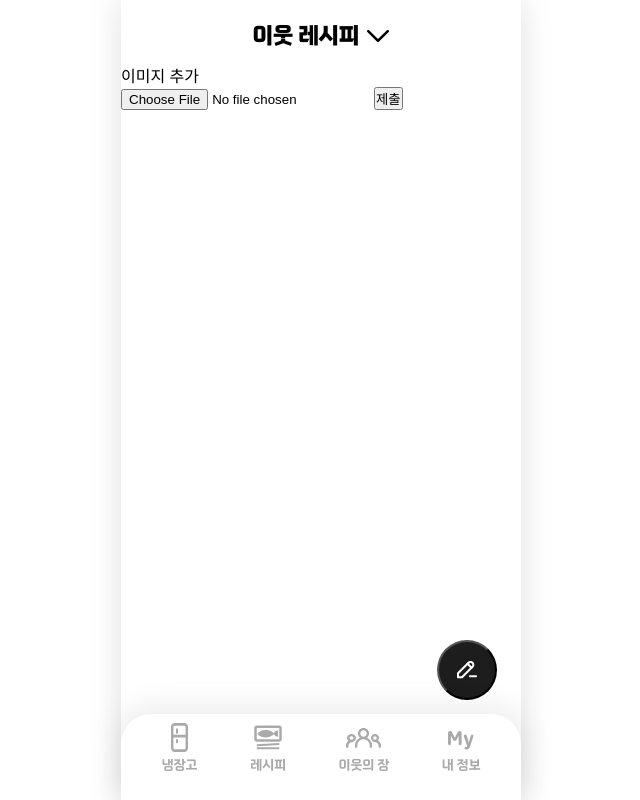
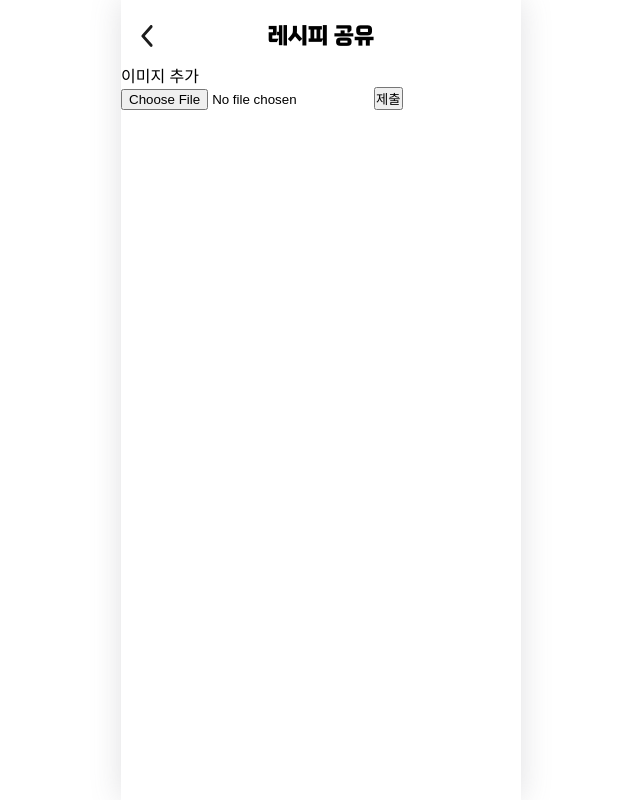
Before and after one commit to TRENDITHON-Omnivore-Team1/NaengTulCook-FE, a React (Vite) app: page /community/write-recipe in a window 1280 px wide. Shown: the whole page, without its empty margins (319-959 px from the left). Built offline with nearby package versions, Linux system fonts and the light colour scheme.

Commit message:
🎨: 공통 상단바 컴포넌트 뒤로가기 버튼 추가 및 이웃레시피 등록 레이아웃 수정

```diff
--- a/src/components/common/topbar/Topbar.jsx
+++ b/src/components/common/topbar/Topbar.jsx
@@ -1,10 +1,19 @@
 import * as A from "./Topbar.style";
 import dropdownSvg from "@/assets/icons/icon_dropdown.svg";
 import checkSvg from "@/assets/icons/icon_check.svg";
+import backSvg from "@/assets/icons/icon_arrow_back.svg";
 import { useState } from "react";
 import { BackgroundDarkOverlay } from "@/styles/common/CommonStyleComp";
+import { useNavigate } from "react-router-dom";
 
-function DropdownComp({ optionList, currentIndex, setCurrentIndex, setIsOpened, onOptionSelect, pathList }) {
+function DropdownComp({
+  optionList,
+  currentIndex,
+  setCurrentIndex,
+  setIsOpened,
+  onOptionSelect,
+  pathList,
+}) {
   return (
     <>
       <BackgroundDarkOverlay />
@@ -30,12 +39,31 @@ function DropdownComp({ optionList, currentIndex, setCurrentIndex, setIsOpened,
   );
 }
 
-export default function Topbar({ pageTitle = "", optionList = [], onOptionSelect, pathList }) {
+export default function Topbar({
+  pageTitle = "",
+  optionList = [],
+  onOptionSelect,
+  pathList,
+  isSubPage = false,
+}) {
+  const navigate = useNavigate();
   const [isOpened, setIsOpened] = useState(false);
   const [currentIndex, setCurrentIndex] = useState(0);
 
+  const handleMoveToBack = () => {
+    navigate(-1);
+  };
+
   return (
     <>
+      {isSubPage ? (
+        // 뒤로가기 상단바
+        <A.CompContainerSec>
+          <A.Icon28Img onClick={handleMoveToBack} src={backSvg} alt="뒤로가기" />
+          <A.ButtonArea>{pageTitle}</A.ButtonArea>
+        </A.CompContainerSec>
+      ) : (
+        // 메인 상단바 - 드롭다운 유무
         <A.CompContainer>
           {optionList.length > 0 ? (
             <A.ButtonArea onClick={() => setIsOpened(true)}>
@@ -46,6 +74,9 @@ export default function Topbar({ pageTitle = "", optionList = [], onOptionSelect
             <A.ButtonArea>{pageTitle}</A.ButtonArea>
           )}
         </A.CompContainer>
+      )}
+
+      {/* 드롭다운 */}
       {isOpened && (
         <DropdownComp
           optionList={optionList}
--- a/src/components/common/topbar/Topbar.style.js
+++ b/src/components/common/topbar/Topbar.style.js
@@ -11,6 +11,21 @@ export const CompContainer = styled.div`
   max-width: 500px;
 
   ${RowCenterCSS}
+
+  background-color: #fff;
+  color: #1d1d1d;
+`;
+export const CompContainerSec = styled.div`
+  position: sticky;
+  top: 0;
+
+  padding-top: 8px;
+  width: 100%;
+  max-width: 500px;
+
+  display: grid;
+  grid-template-columns: 1fr 4fr 1fr;
+  align-items: center;
 
   background-color: #fff;
   color: #1d1d1d;
@@ -30,6 +45,12 @@ export const IconImg = styled.img`
   width: 22px;
   height: 12px;
   margin-left: 8px;
+`;
+export const Icon28Img = styled.img`
+  width: 28px;
+  height: 28px;
+  margin-left: 12px;
+  cursor: pointer;
 `;
 
 // 드롭다운
--- a/src/components/community/write-neighbor-recipe/WriteRecipeLayout.jsx
+++ b/src/components/community/write-neighbor-recipe/WriteRecipeLayout.jsx
@@ -1,9 +1,11 @@
+import Topbar from "@/components/common/topbar/Topbar";
 import RecipeStepA from "./RecipeStepA";
 import * as A from "./WriteRecipeLayout.style";
 
 export default function WriteRecipeLayout() {
   return (
     <>
+      <Topbar pageTitle="레시피 공유" isSubPage={true} />
       <RecipeStepA />
     </>
   );
--- a/src/layouts/root-layout.jsx
+++ b/src/layouts/root-layout.jsx
@@ -10,6 +10,7 @@ export default function RootLayout() {
     "/refrigerator/add-ingredient",
     "/community/experience/write",
     "/community/q&a/write",
+    "/community/write-recipe",
   ];
 
   // 네비게이션 바가 필요 없는 동적 경로
--- a/src/pages/CommunityPage.jsx
+++ b/src/pages/CommunityPage.jsx
@@ -33,7 +33,7 @@ const Write = styled.div`
 
 const MainWrapper = styled.div`
   height: ${({ $isWritePage }) => ($isWritePage ? "100vh" : "calc(100vh - 63px)")};
-  overflow:auto;
+  overflow: auto;
 `;
 
 export default function CommunityPage() {
@@ -53,11 +53,11 @@ export default function CommunityPage() {
   const writePaths = [
     "/community/experience/write",
     "/community/q&a/write",
+    "/community/write-recipe",
   ];
 
   const dynamicPathPatterns = [
-    /^\/community\/[^/]+\/\d+$/,           // community/:type/:id (글 상세)
-
+    /^\/community\/[^/]+\/\d+$/, // community/:type/:id (글 상세)
   ];
 
   // 현재 경로가 글쓰기 페이지거나 동적 경로에 해당하는지 확인
@@ -68,11 +68,7 @@ export default function CommunityPage() {
   return (
     <>
       {!isWritePage && (
-        <Topbar
-          optionList={optionList}
-          pathList={pathList}
-          onOptionSelect={handleRouteChange}
-        />
+        <Topbar optionList={optionList} pathList={pathList} onOptionSelect={handleRouteChange} />
       )}
       <MainWrapper $isWritePage={isWritePage}>
         <Outlet />
@@ -85,10 +81,15 @@ export default function CommunityPage() {
             <WritesWrapper>
               <Write onClick={() => handleGoCommunityWrite("q&a")}>Q&A</Write>
               <Write onClick={() => handleGoCommunityWrite("experience")}>
-                경험<br />
+                경험
+                <br />
                 공유
               </Write>
-              <Write>레시피<br />공유</Write>
+              <Write>
+                레시피
+                <br />
+                공유
+              </Write>
             </WritesWrapper>
           )}
         </FloatingButtonContainer>
--- a/src/pages/CommunityWritePage.jsx
+++ b/src/pages/CommunityWritePage.jsx
@@ -1,7 +1,7 @@
-import { useLocation,useNavigate } from "react-router-dom";
-import {useState} from 'react'
-import Topbar  from '@/components/common/topbar/Topbar';
-import * as S from "@/components/community/CommunityWrite.style"
+import { useLocation, useNavigate } from "react-router-dom";
+import { useState } from "react";
+import Topbar from "@/components/common/topbar/Topbar";
+import * as S from "@/components/community/CommunityWrite.style";
 import { postNeightbor } from "@/apis/community/Neighbor";
 
 export default function CommunityWritePage() {
@@ -29,42 +29,62 @@ export default function CommunityWritePage() {
       userId: userId,
     };
 
-    try{
-      console.log(dataToSubmit)
-      const response = await postNeightbor(dataToSubmit,location.state.type)
-      console.log(response)
+    try {
+      console.log(dataToSubmit);
+      const response = await postNeightbor(dataToSubmit, location.state.type);
+      console.log(response);
       navigate(location.state.type === "experience" ? "/community/experience" : "/community/q&a");
-    }catch(error){
-      console.log(error)
+    } catch (error) {
+      console.log(error);
     }
   };
 
-  const title = location.state?.type === "q&a"
-    ? "Q&A"
-    : location.state?.type === "experience"
-    ? "이웃 경험 공유"
-    : "기본 제목";
+  const title =
+    location.state?.type === "q&a"
+      ? "Q&A"
+      : location.state?.type === "experience"
+      ? "이웃 경험 공유"
+      : "기본 제목";
   const isFormValid = formData.title.trim() !== "" && formData.content.trim() !== "";
-
 
   return (
     <>
-      <Topbar pageTitle={title}/>
+      <Topbar pageTitle={title} isSubPage={true} />
 
       <S.SectionContainer>
         <S.SectionText1>글 등록</S.SectionText1>
-        <S.SectionText2> {location.state.type === "experience" ? "레시피와 관련된 모든 경험을 공유하세요!": "궁금한 것을 물어보세요!"}</S.SectionText2>
+        <S.SectionText2>
+          {" "}
+          {location.state.type === "experience"
+            ? "레시피와 관련된 모든 경험을 공유하세요!"
+            : "궁금한 것을 물어보세요!"}
+        </S.SectionText2>
       </S.SectionContainer>
 
-      <S.BorderLine/>
+      <S.BorderLine />
 
       <S.FormContainer>
-        <form onSubmit={handleSubmit} style={{height:'100%'}}>
-          <S.FormTitle type="text" name="title" value={formData.title} onChange={handleChange} required placeholder="제목"/>
-          <S.Line/>
-          <S.FormTextArea name="content" value={formData.content} onChange={handleChange} required placeholder="내용을 입력하세요"/>
-          <br/>
-          <S.FormButton type="submit" $isActive={isFormValid}>글 등록</S.FormButton>
+        <form onSubmit={handleSubmit} style={{ height: "100%" }}>
+          <S.FormTitle
+            type="text"
+            name="title"
+            value={formData.title}
+            onChange={handleChange}
+            required
+            placeholder="제목"
+          />
+          <S.Line />
+          <S.FormTextArea
+            name="content"
+            value={formData.content}
+            onChange={handleChange}
+            required
+            placeholder="내용을 입력하세요"
+          />
+          <br />
+          <S.FormButton type="submit" $isActive={isFormValid}>
+            글 등록
+          </S.FormButton>
         </form>
       </S.FormContainer>
     </>
```
Also changed, not shown: src/assets/icons/icon_arrow_back.svg (added). Lines whose indentation alone changed are shown as unchanged.
